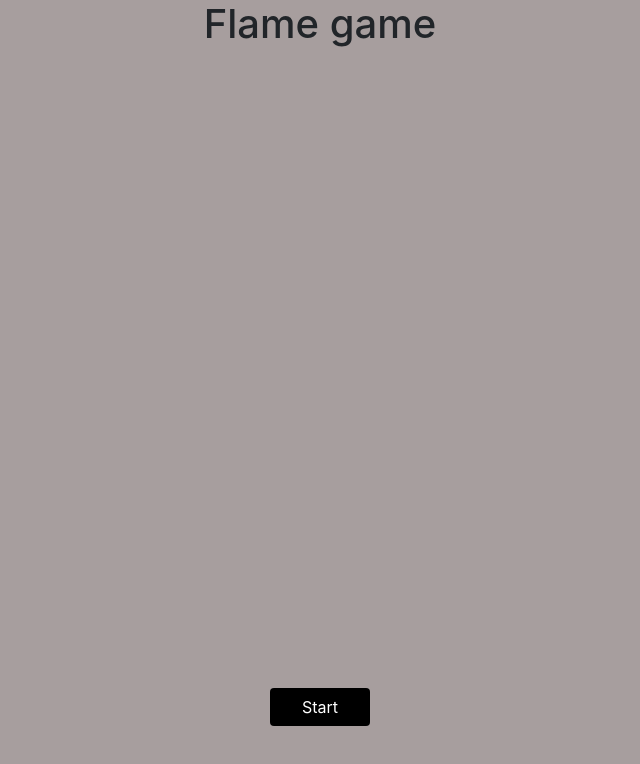
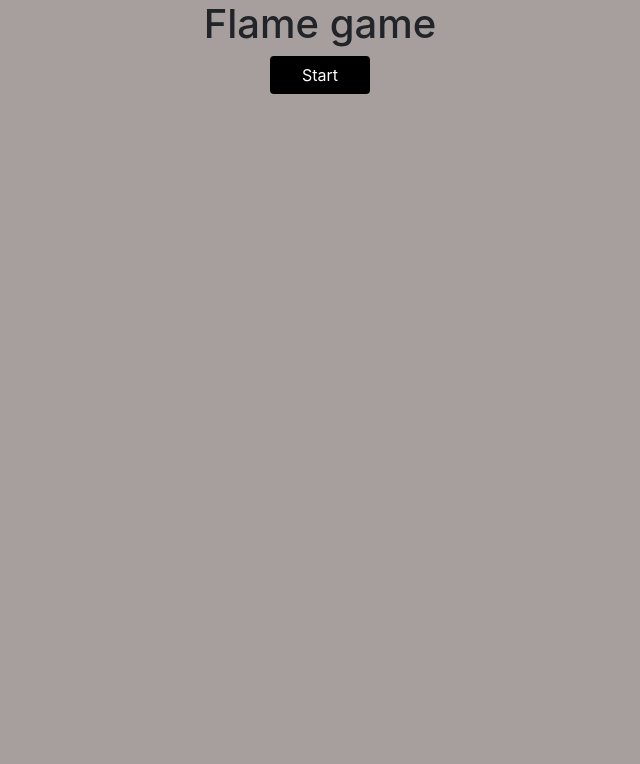
Before and after one commit to syedalthaf786/flame-game, a plain HTML site: page index.html in a window 1280 px wide. Shown: the top 764 px of the page, without its empty margins (320-960 px from the left). Drawn offline with nearby package versions, Linux system fonts and the light colour scheme.

Commit message:
Update index.html

```diff
--- a/index.html
+++ b/index.html
@@ -71,7 +71,7 @@
             display:flex;
             justify-content: center;
             align-items: center;
-            margin:50% auto;
+            margin:auto;
             width:100px;
             background:black;
             color:white;
```
